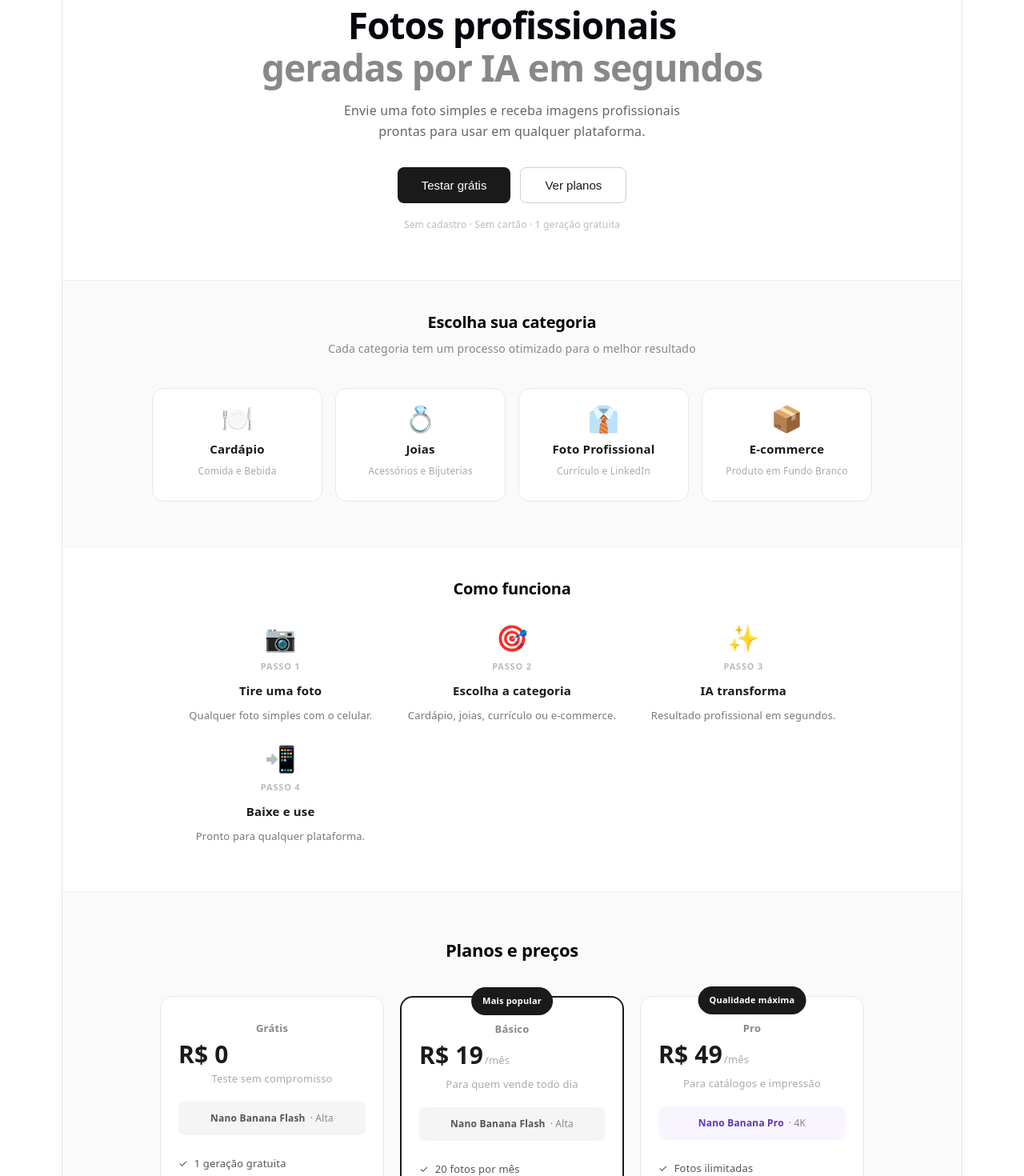
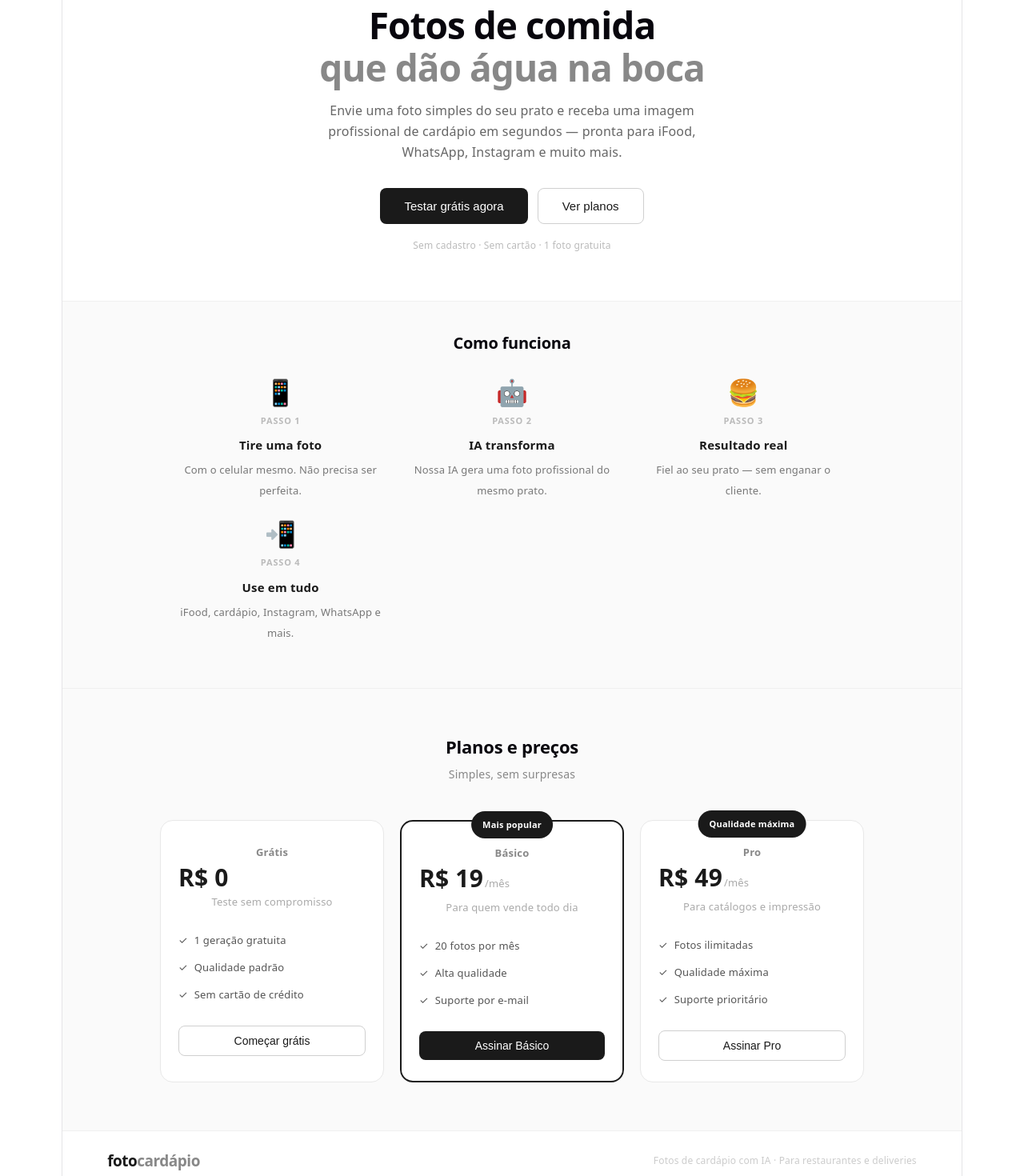
Before and after one commit to joaossb/fotovendas, a React (Vite) app: page / in a window 1280 px wide. Shown: the part 180-1650 px from the top of the page at 80% size. Built offline with nearby package versions, Linux system fonts and the light colour scheme.

Commit message:
foco em cardapio

```diff
--- a/src/App.jsx
+++ b/src/App.jsx
@@ -1,16 +1,9 @@
 import { useState, useRef } from "react";
 
-const CATEGORIES = [
-  { id: "cardapio",  label: "Cardápio",           sublabel: "Comida e Bebida",         emoji: "🍽️" },
-  { id: "joias",     label: "Joias",               sublabel: "Acessórios e Bijuterias", emoji: "💍" },
-  { id: "curriculo", label: "Foto Profissional",   sublabel: "Currículo e LinkedIn",    emoji: "👔" },
-  { id: "ecommerce", label: "E-commerce",          sublabel: "Produto em Fundo Branco", emoji: "📦" },
-];
-
 const PLANS = [
-  { id: "free",  name: "Grátis",  price: "R$ 0",  period: "",     badge: null,              desc: "Teste sem compromisso",      features: ["1 geração gratuita", "Qualidade padrão", "Todas as categorias"], maxGen: 1   },
-  { id: "basic", name: "Básico",  price: "R$ 19", period: "/mês", badge: "Mais popular",    desc: "Para quem vende todo dia",   features: ["20 fotos por mês", "Alta qualidade", "Todas as categorias", "Suporte por e-mail"], maxGen: 20  },
-  { id: "pro",   name: "Pro",     price: "R$ 49", period: "/mês", badge: "Qualidade máxima",desc: "Para catálogos e impressão", features: ["Fotos ilimitadas", "Qualidade 4K", "Nano Banana Pro", "Suporte prioritário"], maxGen: 999 },
+  { id: "free",  name: "Grátis",  price: "R$ 0",  period: "",     badge: null,              desc: "Teste sem compromisso",      features: ["1 geração gratuita", "Qualidade padrão", "Sem cartão de crédito"], maxGen: 1   },
+  { id: "basic", name: "Básico",  price: "R$ 19", period: "/mês", badge: "Mais popular",    desc: "Para quem vende todo dia",   features: ["20 fotos por mês", "Alta qualidade", "Suporte por e-mail"], maxGen: 20  },
+  { id: "pro",   name: "Pro",     price: "R$ 49", period: "/mês", badge: "Qualidade máxima",desc: "Para catálogos e impressão", features: ["Fotos ilimitadas", "Qualidade máxima", "Suporte prioritário"], maxGen: 999 },
 ];
 
 const s = {
@@ -27,7 +20,7 @@ const s = {
 function Logo({ onClick }) {
   return (
     <span style={{ fontWeight: 700, fontSize: 19, letterSpacing: "-.5px", cursor: "pointer" }} onClick={onClick}>
-      foto<span style={{ color: "#888" }}>vendas</span>
+      foto<span style={{ color: "#888" }}>cardápio</span>
     </span>
   );
 }
@@ -48,18 +41,16 @@ function PlanCard({ p, onSelect }) {
         <span style={{ color: "#aaa", fontSize: 13 }}>{p.period}</span>
       </div>
       <p style={{ fontSize: 13, color: "#aaa", marginBottom: 16 }}>{p.desc}</p>
-      <div style={{ marginBottom: 16, padding: "8px 12px", background: isPro ? "#f9f5ff" : "#f5f5f5", borderRadius: 8, fontSize: 12 }}>
-        <span style={{ fontWeight: 600, color: isPro ? "#5e35b1" : "#555" }}>{isPro ? "Nano Banana Pro" : "Nano Banana Flash"}</span>
-        <span style={{ color: "#888", marginLeft: 6 }}>· {isPro ? "4K" : "Alta"}</span>
-      </div>
       <ul style={{ listStyle: "none", marginBottom: 22, padding: 0 }}>
-        {p.features.map((f, i) => (
+        {p.features.map(function(f, i) {
+          return (
             <li key={i} style={{ fontSize: 13, color: "#555", padding: "4px 0", display: "flex", gap: 8 }}>
               <span>✓</span>{f}
             </li>
-        ))}
+          );
+        })}
       </ul>
-      <button style={{ ...(isBasic ? s.dark : s.outline), width: "100%", justifyContent: "center" }} onClick={() => onSelect(p.id)}>
+      <button style={{ ...(isBasic ? s.dark : s.outline), width: "100%", justifyContent: "center" }} onClick={function() { onSelect(p.id); }}>
         {p.id === "free" ? "Começar grátis" : "Assinar " + p.name}
       </button>
     </div>
@@ -69,7 +60,7 @@ function PlanCard({ p, onSelect }) {
 function PlansGrid({ onSelect }) {
   return (
     <div style={{ display: "grid", gridTemplateColumns: "repeat(auto-fit,minmax(230px,1fr))", gap: 20, maxWidth: 880, margin: "0 auto" }}>
-      {PLANS.map(p => <PlanCard key={p.id} p={p} onSelect={onSelect} />)}
+      {PLANS.map(function(p) { return <PlanCard key={p.id} p={p} onSelect={onSelect} />; })}
     </div>
   );
 }
@@ -77,7 +68,6 @@ function PlansGrid({ onSelect }) {
 export default function App() {
   const [screen,      setScreen]      = useState("home");
   const [curPlan,     setCurPlan]     = useState("free");
-  const [curCategory, setCurCategory] = useState(null);
   const [genCount,    setGenCount]    = useState(0);
   const [previewSrc,  setPreviewSrc]  = useState(null);
   const [previewB64,  setPreviewB64]  = useState(null);
@@ -108,14 +98,14 @@ export default function App() {
   }
 
   function generate() {
-    if (!previewB64 || !curCategory) {
-      setError("Selecione uma categoria e envie uma imagem antes de gerar.");
+    if (!previewB64) {
+      setError("Envie uma imagem antes de gerar.");
       return;
     }
     setLoading(true);
     setError(null);
     setResultSrc(null);
-    setLoadMsg("Analisando imagem...");
+    setLoadMsg("Analisando o prato...");
 
     fetch("/api/generate", {
       method: "POST",
@@ -123,7 +113,7 @@ export default function App() {
       body: JSON.stringify({
         imageBase64: previewB64,
         mimeType: previewMime,
-        category: curCategory,
+        category: "cardapio",
         plan: curPlan,
       }),
     })
@@ -159,12 +149,8 @@ export default function App() {
     if (!resultSrc) return;
     var a = document.createElement("a");
     a.href = resultSrc;
-    a.download = "fotovendas-" + Date.now() + ".jpg";
+    a.download = "fotocardapio-" + Date.now() + ".jpg";
     a.click();
-  }
-
-  function getCat(id) {
-    return CATEGORIES.find(function(c) { return c.id === id; });
   }
 
   // HOME
@@ -179,44 +165,31 @@ export default function App() {
       </nav>
 
       <div style={{ padding: "72px 5% 56px", textAlign: "center", maxWidth: 700, margin: "0 auto" }}>
-        <span style={{ display: "inline-block", background: "#f0f0f0", color: "#555", fontSize: 12, padding: "4px 12px", borderRadius: 20, fontWeight: 500 }}>
-          Powered by Nano Banana · Google AI
+        <span style={{ display: "inline-block", background: "#fff3e0", color: "#e65100", fontSize: 12, padding: "4px 12px", borderRadius: 20, fontWeight: 600 }}>
+          🍽️ Fotos de cardápio com IA
         </span>
         <h1 style={{ fontSize: "clamp(26px,5vw,46px)", fontWeight: 700, margin: "16px 0 14px", lineHeight: 1.15, letterSpacing: -1 }}>
-          Fotos profissionais<br /><span style={{ color: "#888" }}>geradas por IA em segundos</span>
+          Fotos de comida<br /><span style={{ color: "#888" }}>que dão água na boca</span>
         </h1>
         <p style={{ fontSize: 16, color: "#666", maxWidth: 480, margin: "0 auto 32px" }}>
-          Envie uma foto simples e receba imagens profissionais prontas para usar em qualquer plataforma.
+          Envie uma foto simples do seu prato e receba uma imagem profissional de cardápio em segundos — pronta para iFood, WhatsApp, Instagram e muito mais.
         </p>
         <div style={{ display: "flex", gap: 12, justifyContent: "center", flexWrap: "wrap" }}>
-          <button style={{ ...s.dark,    fontSize: 15, padding: "13px 30px" }} onClick={function() { setScreen("app"); }}>Testar grátis</button>
+          <button style={{ ...s.dark,    fontSize: 15, padding: "13px 30px" }} onClick={function() { setScreen("app"); }}>Testar grátis agora</button>
           <button style={{ ...s.outline, fontSize: 15, padding: "13px 30px" }} onClick={function() { setScreen("plans"); }}>Ver planos</button>
         </div>
-        <p style={{ fontSize: 12, color: "#bbb", marginTop: 14 }}>Sem cadastro · Sem cartão · 1 geração gratuita</p>
+        <p style={{ fontSize: 12, color: "#bbb", marginTop: 14 }}>Sem cadastro · Sem cartão · 1 foto gratuita</p>
       </div>
 
       <div style={{ padding: "40px 5% 56px", background: "#fafafa", borderTop: "1px solid #f0f0f0" }}>
-        <h2 style={{ textAlign: "center", fontSize: 20, fontWeight: 700, marginBottom: 8 }}>Escolha sua categoria</h2>
-        <p style={{ textAlign: "center", color: "#888", fontSize: 14, marginBottom: 36 }}>Cada categoria tem um processo otimizado para o melhor resultado</p>
-        <div style={{ display: "grid", gridTemplateColumns: "repeat(auto-fit,minmax(200px,1fr))", gap: 16, maxWidth: 900, margin: "0 auto" }}>
-          {CATEGORIES.map(function(cat) {
-            return (
-              <div key={cat.id}
-                style={{ background: "#fff", borderRadius: 14, padding: "24px 20px", border: "1.5px solid #e8e8e8", cursor: "pointer" }}
-                onClick={function() { setCurCategory(cat.id); setScreen("app"); }}>
-                <div style={{ fontSize: 32, marginBottom: 12 }}>{cat.emoji}</div>
-                <p style={{ fontWeight: 600, fontSize: 15, marginBottom: 2 }}>{cat.label}</p>
-                <p style={{ fontSize: 12, color: "#aaa" }}>{cat.sublabel}</p>
-              </div>
-            );
-          })}
-        </div>
-      </div>
-
-      <div style={{ padding: "40px 5% 56px", borderTop: "1px solid #f0f0f0" }}>
         <h2 style={{ textAlign: "center", fontSize: 20, fontWeight: 700, marginBottom: 36 }}>Como funciona</h2>
         <div style={{ display: "grid", gridTemplateColumns: "repeat(auto-fit,minmax(190px,1fr))", gap: 28, maxWidth: 840, margin: "0 auto", textAlign: "center" }}>
-          {[["📷","Tire uma foto","Qualquer foto simples com o celular."],["🎯","Escolha a categoria","Cardápio, joias, currículo ou e-commerce."],["✨","IA transforma","Resultado profissional em segundos."],["📲","Baixe e use","Pronto para qualquer plataforma."]].map(function(item, i) {
+          {[
+            ["📱", "Tire uma foto", "Com o celular mesmo. Não precisa ser perfeita."],
+            ["🤖", "IA transforma", "Nossa IA gera uma foto profissional do mesmo prato."],
+            ["🍔", "Resultado real", "Fiel ao seu prato — sem enganar o cliente."],
+            ["📲", "Use em tudo",   "iFood, cardápio, Instagram, WhatsApp e mais."]
+          ].map(function(item, i) {
             return (
               <div key={i}>
                 <div style={{ fontSize: 32, marginBottom: 10 }}>{item[0]}</div>
@@ -230,13 +203,14 @@ export default function App() {
       </div>
 
       <div style={{ padding: "60px 5%", borderTop: "1px solid #f0f0f0", background: "#fafafa" }}>
-        <h2 style={{ textAlign: "center", fontSize: 22, fontWeight: 700, marginBottom: 44 }}>Planos e preços</h2>
+        <h2 style={{ textAlign: "center", fontSize: 22, fontWeight: 700, marginBottom: 8 }}>Planos e preços</h2>
+        <p style={{ textAlign: "center", color: "#888", fontSize: 14, marginBottom: 44 }}>Simples, sem surpresas</p>
         <PlansGrid onSelect={function(id) { selectPlan(id); if (id !== "free") startCheckout(id); }} />
       </div>
 
       <footer style={{ padding: "24px 5%", borderTop: "1px solid #f0f0f0", display: "flex", justifyContent: "space-between", flexWrap: "wrap", gap: 10 }}>
         <Logo onClick={function() { setScreen("home"); }} />
-        <p style={{ fontSize: 12, color: "#ccc" }}>Geração via Nano Banana · Google AI</p>
+        <p style={{ fontSize: 12, color: "#ccc" }}>Fotos de cardápio com IA · Para restaurantes e deliveries</p>
       </footer>
     </div>
   );
@@ -250,7 +224,7 @@ export default function App() {
       </nav>
       <div style={{ padding: "48px 5%" }}>
         <h2 style={{ fontSize: 26, fontWeight: 700, textAlign: "center", marginBottom: 8 }}>Planos e preços</h2>
-        <p style={{ textAlign: "center", color: "#666", fontSize: 15, marginBottom: 44 }}>Escolha o plano ideal</p>
+        <p style={{ textAlign: "center", color: "#666", fontSize: 15, marginBottom: 44 }}>Escolha o plano ideal para o seu negócio</p>
         <PlansGrid onSelect={function(id) { selectPlan(id); if (id !== "free") startCheckout(id); }} />
       </div>
     </div>
@@ -264,38 +238,23 @@ export default function App() {
         <button style={{ ...s.outline, padding: "8px 18px", fontSize: 13 }} onClick={function() { setScreen("plans"); }}>Ver planos</button>
       </nav>
       <div style={{ padding: "36px 5%", maxWidth: 900, margin: "0 auto" }}>
-        <h2 style={{ fontSize: 22, fontWeight: 700, marginBottom: 24 }}>Gerar foto profissional</h2>
+        <h2 style={{ fontSize: 22, fontWeight: 700, marginBottom: 6 }}>Transforme a foto do seu prato</h2>
+        <p style={{ fontSize: 14, color: "#666", marginBottom: 28 }}>Envie qualquer foto e receba uma imagem profissional pronta para o seu cardápio.</p>
 
-        <p style={{ fontSize: 12, fontWeight: 600, color: "#888", textTransform: "uppercase", letterSpacing: .8, marginBottom: 12 }}>1. Escolha a categoria</p>
-        <div style={{ display: "grid", gridTemplateColumns: "repeat(auto-fit,minmax(150px,1fr))", gap: 10, marginBottom: 28 }}>
-          {CATEGORIES.map(function(cat) {
-            var active = cat.id === curCategory;
-            return (
-              <div key={cat.id} onClick={function() { setCurCategory(cat.id); setError(null); }}
-                style={{ padding: "14px 16px", borderRadius: 12, border: "1.5px solid", borderColor: active ? "#1a1a1a" : "#e8e8e8", background: active ? "#1a1a1a" : "#fff", cursor: "pointer" }}>
-                <div style={{ fontSize: 22, marginBottom: 6 }}>{cat.emoji}</div>
-                <p style={{ fontSize: 13, fontWeight: 600, color: active ? "#fff" : "#1a1a1a", marginBottom: 2 }}>{cat.label}</p>
-                <p style={{ fontSize: 11, color: active ? "#ccc" : "#999" }}>{cat.sublabel}</p>
-              </div>
-            );
-          })}
-        </div>
-
-        <p style={{ fontSize: 12, fontWeight: 600, color: "#888", textTransform: "uppercase", letterSpacing: .8, marginBottom: 12 }}>2. Seu plano</p>
         <div style={{ display: "flex", gap: 10, flexWrap: "wrap", marginBottom: 8 }}>
           {PLANS.map(function(p) {
             var active = p.id === curPlan;
             return (
               <button key={p.id} onClick={function() { setCurPlan(p.id); setGenCount(0); }}
                 style={{ padding: "8px 18px", borderRadius: 20, border: "1.5px solid", borderColor: active ? "#1a1a1a" : "#ddd", background: active ? "#1a1a1a" : "#fff", color: active ? "#fff" : "#555", fontSize: 13, cursor: "pointer", fontWeight: active ? 600 : 400 }}>
-                {p.name}{p.id === "pro" ? " 4K" : ""}
+                {p.name}
               </button>
             );
           })}
         </div>
         <p style={{ fontSize: 13, color: "#777", marginBottom: 28 }}>
-          <strong>{plan.name}</strong> · <strong>{plan.id === "pro" ? "Nano Banana Pro" : "Nano Banana Flash"}</strong>
-          {plan.maxGen < 999 && <span> · <strong>{genCount}/{plan.maxGen}</strong> gerações</span>}
+          Plano <strong>{plan.name}</strong>
+          {plan.maxGen < 999 && <span> · <strong>{genCount}/{plan.maxGen}</strong> gerações usadas</span>}
         </p>
 
         {limited ? (
@@ -306,23 +265,15 @@ export default function App() {
             <button style={s.dark} onClick={function() { setScreen("plans"); }}>Ver planos</button>
           </div>
         ) : (
-          <div>
-            <p style={{ fontSize: 12, fontWeight: 600, color: "#888", textTransform: "uppercase", letterSpacing: .8, marginBottom: 12 }}>3. Envie sua foto</p>
           <div style={{ display: "grid", gridTemplateColumns: resultSrc ? "1fr 1fr" : "1fr", gap: 24 }}>
             <div>
               <div style={s.upload}>
                 {!previewSrc ? (
                   <div>
-                      <div style={{ fontSize: 40, marginBottom: 12 }}>📤</div>
-                      <p style={{ fontSize: 15, fontWeight: 500, marginBottom: 4 }}>
-                        {curCategory ? getCat(curCategory).emoji + " " + getCat(curCategory).label : "Selecione uma categoria acima"}
-                      </p>
+                    <div style={{ fontSize: 48, marginBottom: 12 }}>🍽️</div>
+                    <p style={{ fontSize: 15, fontWeight: 500, marginBottom: 4 }}>Envie a foto do prato</p>
                     <p style={{ fontSize: 12, color: "#aaa", marginBottom: 18 }}>JPG, PNG ou WEBP</p>
-                      <button style={{ ...s.dark, opacity: curCategory ? 1 : .4 }}
-                        onClick={function() { if (curCategory) fileRef.current.click(); }}
-                        disabled={!curCategory}>
-                        Escolher imagem
-                      </button>
+                    <button style={s.dark} onClick={function() { fileRef.current.click(); }}>Escolher imagem</button>
                     <input ref={fileRef} type="file" accept="image/*" style={{ display: "none" }} onChange={handleFile} />
                   </div>
                 ) : (
@@ -339,7 +290,7 @@ export default function App() {
                 <div style={{ marginTop: 14 }}>
                   <button style={{ ...s.dark, width: "100%", justifyContent: "center", opacity: loading ? .7 : 1 }}
                     onClick={generate} disabled={loading}>
-                      {loading ? loadMsg + "..." : "✨ Gerar foto profissional"}
+                    {loading ? loadMsg + "..." : "✨ Gerar foto de cardápio"}
                   </button>
                   {loading && <p style={{ fontSize: 11, color: "#aaa", textAlign: "center", marginTop: 6 }}>Pode levar até 30 segundos...</p>}
                 </div>
@@ -351,7 +302,7 @@ export default function App() {
                 <div style={{ border: "1.5px solid #e0e0e0", borderRadius: 14, overflow: "hidden", background: "#fff" }}>
                   <div style={{ padding: "9px 14px", borderBottom: "1px solid #f0f0f0", display: "flex", gap: 8, alignItems: "center" }}>
                     <span style={{ ...s.pill, background: "#e8f5e9", color: "#2e7d32" }}>✓ Gerada</span>
-                      {curCategory && <span style={{ ...s.pill, background: "#f0f0f0", color: "#555" }}>{getCat(curCategory).emoji} {getCat(curCategory).label}</span>}
+                    <span style={{ ...s.pill, background: "#fff3e0", color: "#e65100" }}>🍽️ Cardápio</span>
                     <span style={{ ...s.pill, background: "#f0f0f0", color: "#555" }}>{plan.name}</span>
                   </div>
                   <img src={resultSrc} style={{ width: "100%", display: "block", maxHeight: 340, objectFit: "contain", background: "#f9f9f9" }} alt="resultado" />
@@ -366,7 +317,6 @@ export default function App() {
               </div>
             )}
           </div>
-          </div>
         )}
         {error && <div style={s.error}>❌ {error}</div>}
       </div>
```
Lines whose indentation alone changed are shown as unchanged.
